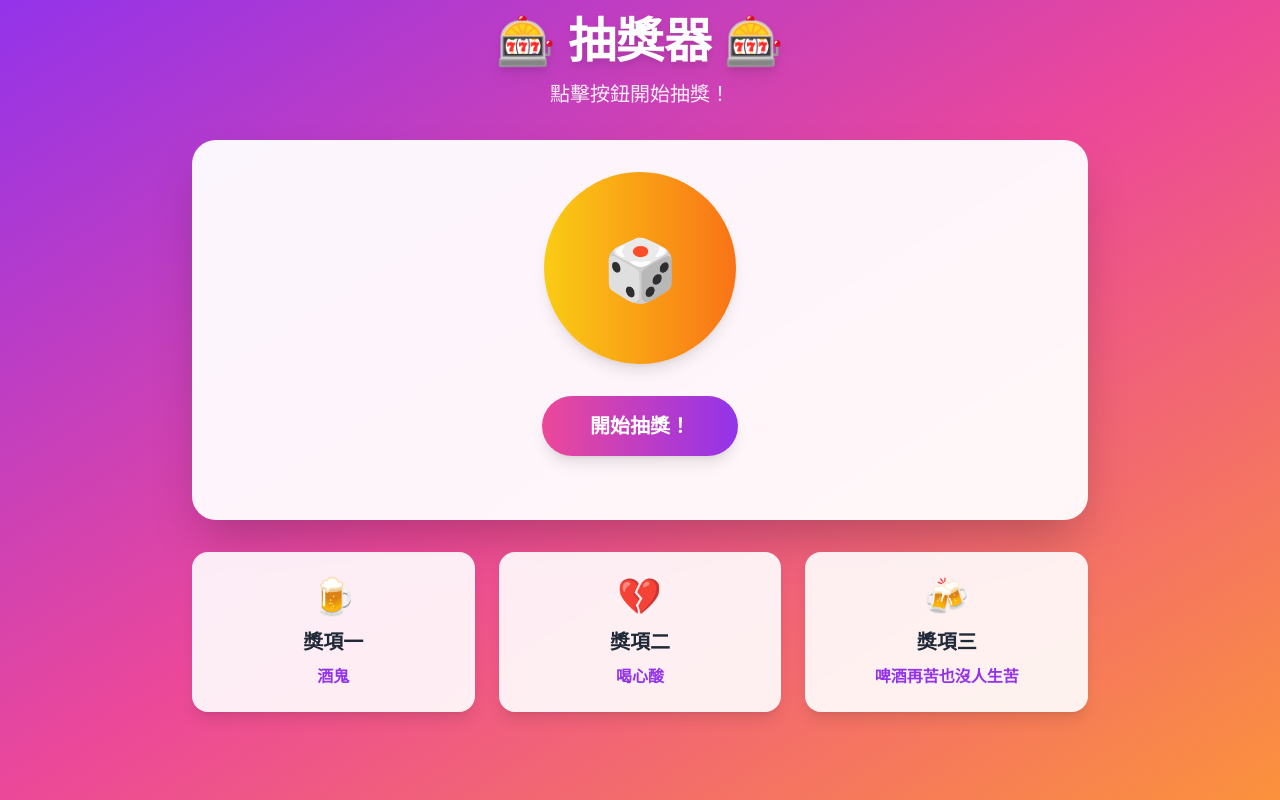
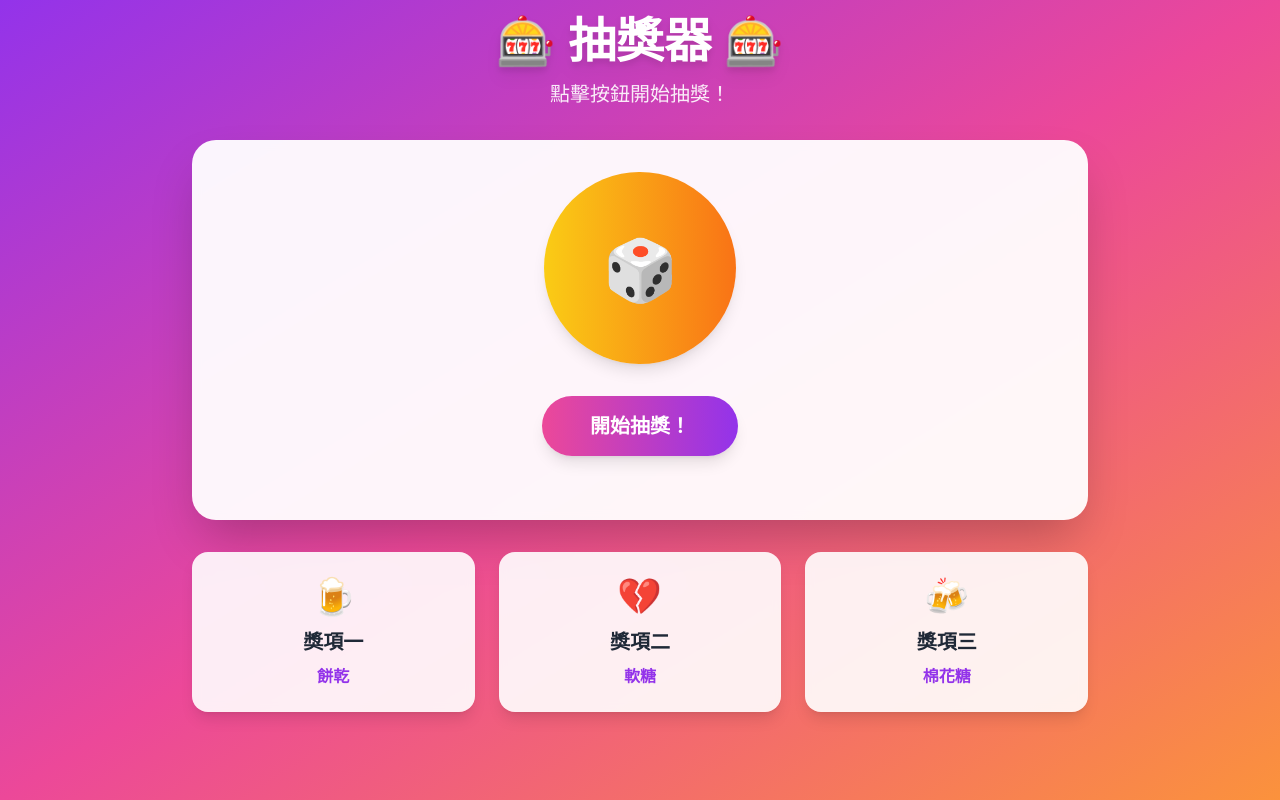
Before and after one commit to chenyc3310/-, a plain HTML site: page index.html in a window 1280 px wide. Drawn offline with nearby package versions, Linux system fonts and the light colour scheme.

Commit message:
Update index.html

```diff
--- a/index.html
+++ b/index.html
@@ -80,28 +80,28 @@
             <div class="prize-card bg-white/90 backdrop-blur-sm rounded-2xl p-6 text-center shadow-lg">
                 <div class="text-4xl mb-3">🍺</div>
                 <h3 class="text-xl font-bold text-gray-800 mb-2">獎項一</h3>
-                <p class="text-purple-600 font-semibold">酒鬼</p>
+                <p class="text-purple-600 font-semibold">餅乾</p>
             </div>
 
             <div class="prize-card bg-white/90 backdrop-blur-sm rounded-2xl p-6 text-center shadow-lg">
                 <div class="text-4xl mb-3">💔</div>
                 <h3 class="text-xl font-bold text-gray-800 mb-2">獎項二</h3>
-                <p class="text-purple-600 font-semibold">喝心酸</p>
+                <p class="text-purple-600 font-semibold">軟糖</p>
             </div>
 
             <div class="prize-card bg-white/90 backdrop-blur-sm rounded-2xl p-6 text-center shadow-lg">
                 <div class="text-4xl mb-3">🍻</div>
                 <h3 class="text-xl font-bold text-gray-800 mb-2">獎項三</h3>
-                <p class="text-purple-600 font-semibold">啤酒再苦也沒人生苦</p>
+                <p class="text-purple-600 font-semibold">棉花糖</p>
             </div>
         </div>
     </div>
 
     <script>
         const prizes = [
-            { name: "酒鬼", emoji: "🍺" },
-            { name: "喝心酸", emoji: "💔" },
-            { name: "啤酒再苦也沒人生苦", emoji: "🍻" }
+            { name: "餅乾", emoji: "🍺" },
+            { name: "軟糖", emoji: "💔" },
+            { name: "棉花糖", emoji: "🍻" }
         ];
 
         const drawButton = document.getElementById('drawButton');
```
